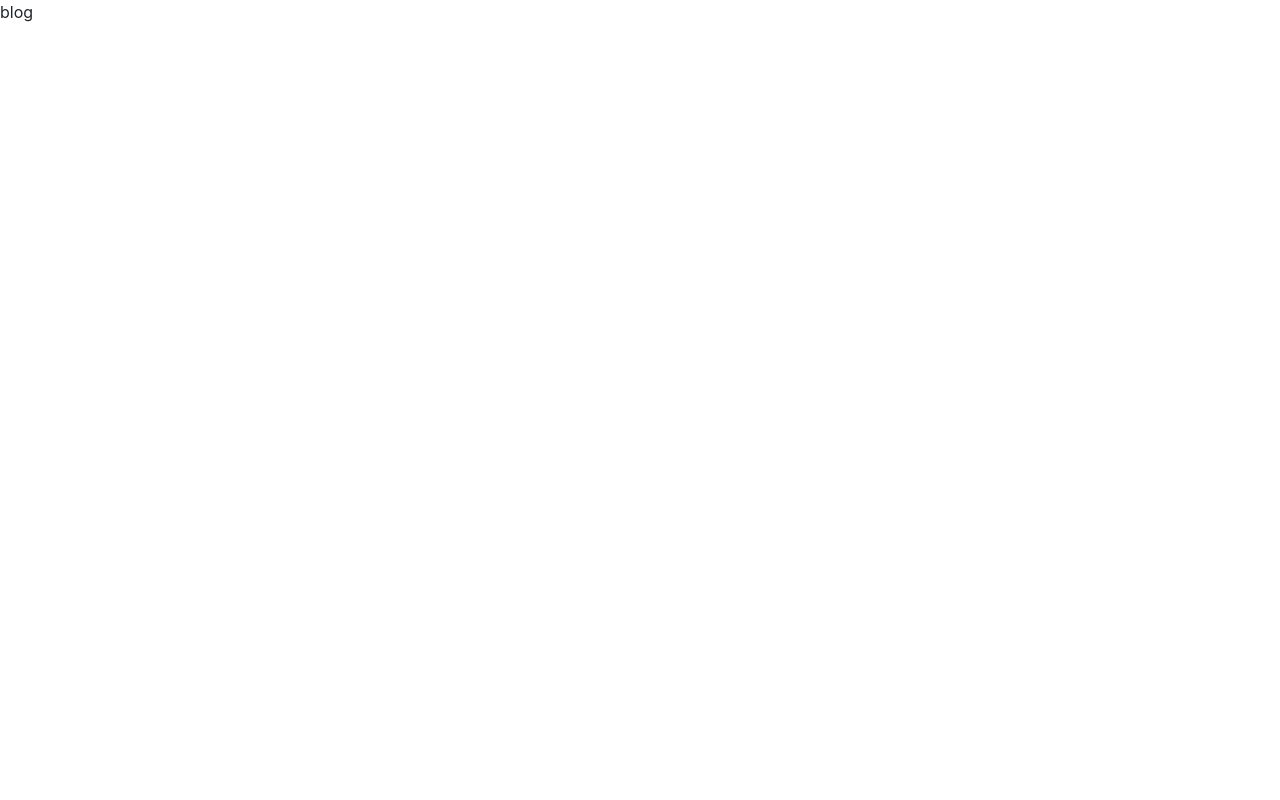
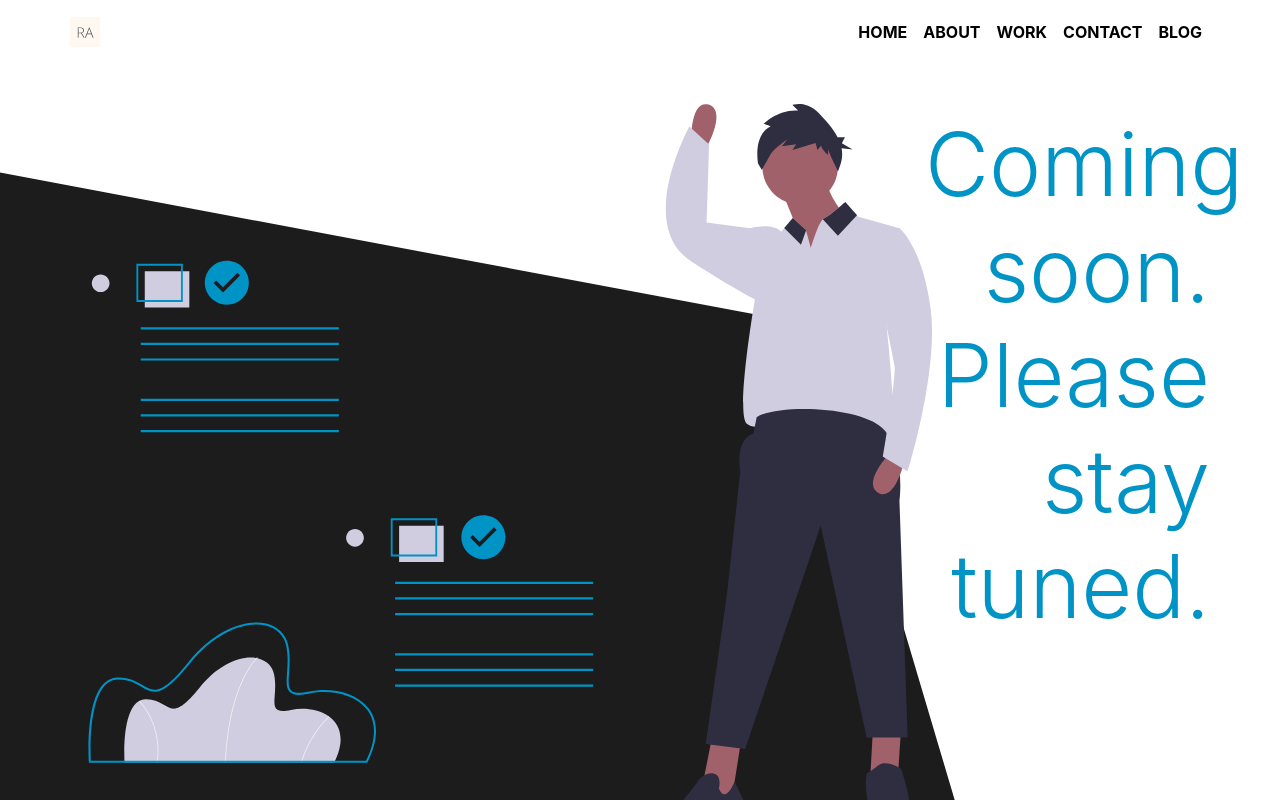
Before and after one commit to razrinn/portofolio, a React (Create React App) app: page /blog in a window 1280 px wide. Built offline with nearby package versions, Linux system fonts and the light colour scheme.

Commit message:
finalize front end

```diff
--- a/src/App.js
+++ b/src/App.js
@@ -1,8 +1,8 @@
 import React from 'react';
 import 'bootstrap/dist/css/bootstrap.min.css';
-import { BrowserRouter as Router, Switch, Route, Link } from "react-router-dom";
+import { BrowserRouter as Router, Switch, Route } from "react-router-dom";
 import LandingPage from './containers/landing/LandingPage';
-import BlogPage from './containers/blog/BlogPage';
+import ComingSoonPage from './containers/comingSoon/ComingSoonPage';
 
 const App = () => {
   return (
@@ -13,7 +13,7 @@ const App = () => {
             <LandingPage />
           </Route>
           <Route path="/blog" >
-            <BlogPage />
+            <ComingSoonPage />
           </Route>
         </Switch>
       </Router>
--- a/src/components/navbar/Header.js
+++ b/src/components/navbar/Header.js
@@ -18,11 +18,11 @@ const Header = () => {
                 </Navbar.Brand>
                 <Navbar.Collapse>
                     <Nav className="ml-auto">
-                        <Nav.Link href="#">HOME</Nav.Link>
-                        <Nav.Link href="#about">ABOUT</Nav.Link>
-                        <Nav.Link href="#work">WORK</Nav.Link>
-                        <Nav.Link href="#contact">CONTACT</Nav.Link>
-                        <Nav.Link href="#link">BLOG</Nav.Link>
+                        <Nav.Link href="/#">HOME</Nav.Link>
+                        <Nav.Link href="/#about">ABOUT</Nav.Link>
+                        <Nav.Link href="/#work">WORK</Nav.Link>
+                        <Nav.Link href="/#contact">CONTACT</Nav.Link>
+                        <Nav.Link href="/blog">BLOG</Nav.Link>
                     </Nav>
                 </Navbar.Collapse>
             </Container>
--- a/src/components/navbar/Navbar.css
+++ b/src/components/navbar/Navbar.css
@@ -11,6 +11,5 @@
 
 .navbar-light .navbar-nav .nav-link:focus,
 .navbar-light .navbar-nav .nav-link:hover {
-    color: white;
-
+    color: black;
 }
--- /dev/null
+++ b/src/containers/comingSoon/ComingSoon.css
@@ -0,0 +1,28 @@
+.mainContentComing {
+    height: 100vh;
+}
+
+.comingSoonAsset {
+    position: absolute;
+    bottom: 0;
+    width: 65%;
+}
+
+.comingSoonText {
+    width: 25%;
+    color: #0094C6;
+}
+
+/* Medium screen */
+@media only screen and (min-width: 1200px) and (max-width: 1400px) {
+    .comingSoonAsset {
+        width: 75%;
+    }
+}
+
+/* Large screen */
+@media only screen and (width: 1440px) {
+    .comingSoonAsset {
+        width: 70%;
+    }
+}
--- /dev/null
+++ b/src/containers/comingSoon/ComingSoonPage.js
@@ -0,0 +1,19 @@
+import React from 'react';
+import Header from '../../components/navbar/Header';
+import ComingSoon from '../../assets/coming-soon.svg';
+import './ComingSoon.css';
+import { Container } from 'react-bootstrap';
+
+const ComingSoonPage = () => {
+    return (
+        <div className='mainContentComing'>
+            <Header />
+            <img src={ComingSoon} alt="coming soon" className='comingSoonAsset' />
+            <Container className='d-flex justify-content-end'>
+                <h1 className='text-right display-2 mt-5 comingSoonText'>Coming soon. Please stay tuned.</h1>
+            </Container>
+        </div>
+    );
+};
+
+export default ComingSoonPage;
--- a/src/containers/landing/LandingPage.css
+++ b/src/containers/landing/LandingPage.css
@@ -1,4 +1,4 @@
-.mainContent {
+.mainContentLanding {
     background-color: #1c1c1c;
 }
 
--- a/src/containers/landing/LandingPage.js
+++ b/src/containers/landing/LandingPage.js
@@ -8,7 +8,7 @@ import Contact from './section/contact/Contact';
 
 const LandingPage = () => {
     return (
-        <div className='mainContent'>
+        <div className='mainContentLanding'>
             <Header />
             <Home />
             <About />
--- a/src/containers/landing/section/contact/Contact.js
+++ b/src/containers/landing/section/contact/Contact.js
@@ -93,6 +93,16 @@ const Contact = () => {
         setIsAnonymous(!isAnonymous);
     };
 
+    const handleSend = () => {
+        const msg = {
+            fullName: isAnonymous ? 'John Doe' : newMessage.fullName,
+            email: isAnonymous ? 'johndoe@mail.com' : newMessage.email,
+            message: newMessage.message,
+            date: new Date()
+        }
+        // TODO POST to API
+    }
+
     return (
         <section className="pb-5 overflow-hidden contact sectionWrapper">
             <img src={WhiteCircle} className='whiteCircle' alt='white circle' />
```
Also changed, not shown: public/logo192.png, src/assets/coming-soon.svg (added).
